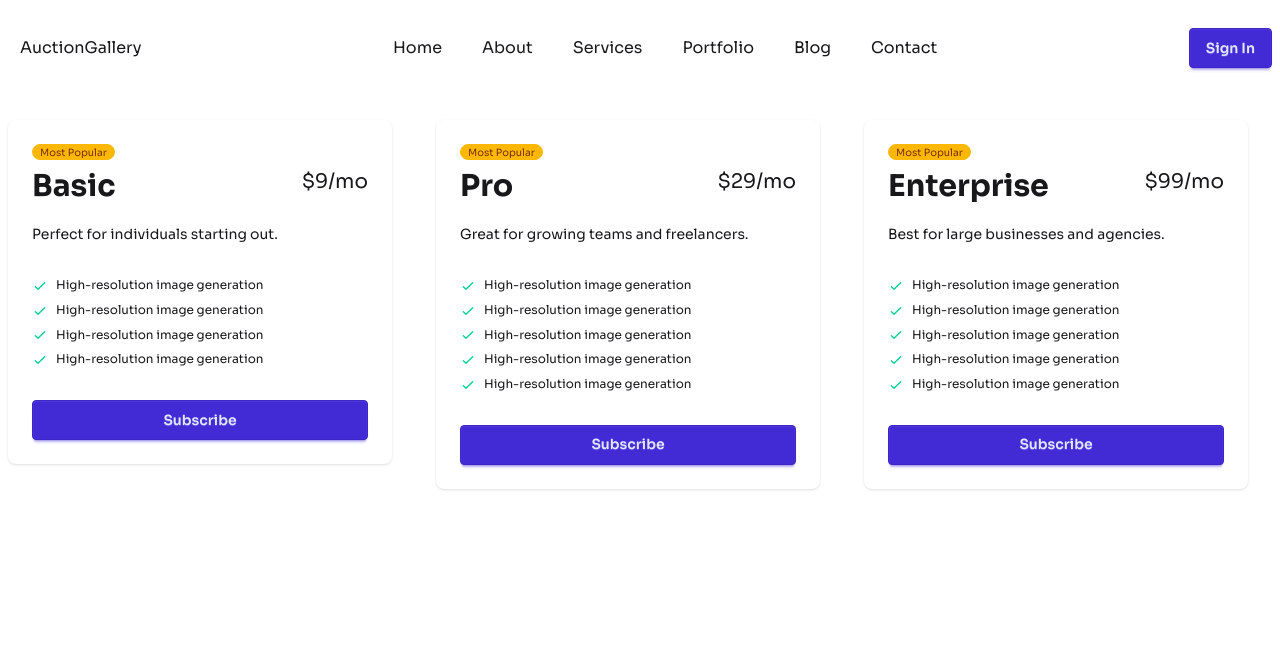
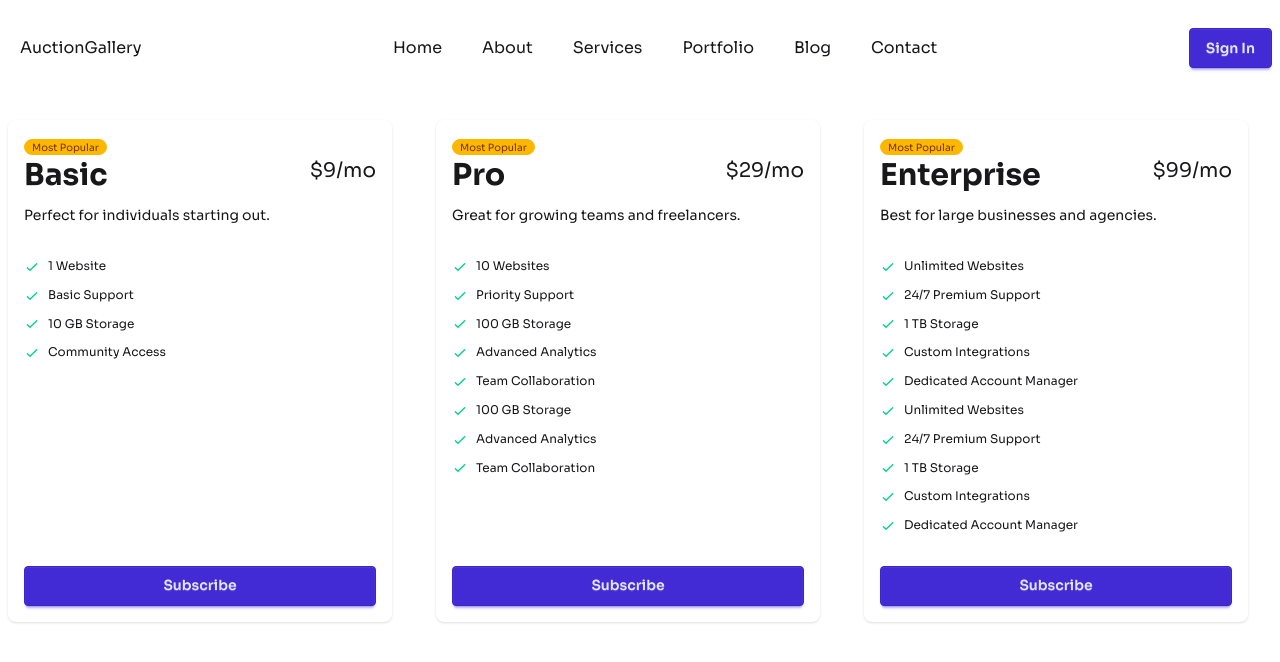
Before and after one commit to hasnaAbdullah/module-44-practice, a React (Vite) app: page / in a window 1280 px wide. Shown: the top 662 px of the page. Built offline with nearby package versions, Linux system fonts and the light colour scheme.

Commit message:
I have created card dynamically and learned api integration

```diff
--- a/V-05/PricingOptions/FeatureOption.jsx
+++ b/V-05/PricingOptions/FeatureOption.jsx
@@ -1,6 +1,6 @@
 import React from "react";
 
-function FeatureOption() {
+function FeatureOption({ feature }) {
   return (
     <li>
       <svg
@@ -17,7 +17,7 @@ function FeatureOption() {
           d="M5 13l4 4L19 7"
         />
       </svg>
-      <span>High-resolution image generation</span>
+      <span>{feature}</span>
     </li>
   );
 }
--- a/V-05/PricingOptions/PricingOption.jsx
+++ b/V-05/PricingOptions/PricingOption.jsx
@@ -5,25 +5,25 @@ function PricingOption({ priceOption }) {
   console.log(priceOption);
   const { name, price, description, features } = priceOption;
   return (
-    <div>
-      <div className="card max-w-96 bg-base-100 shadow-sm my-8">
-        <div className="card-body">
+    <div className="card max-w-96 bg-base-100 shadow-sm my-8 ">
+      <div className="card-body flex flex-col  p-4">
+        <div>
           <span className="badge badge-xs badge-warning">Most Popular</span>
           <div className="flex justify-between">
             <h2 className="text-3xl font-bold">{name}</h2>
             <span className="text-xl">{price}</span>
           </div>
+
           <p className="mt-3">{description}</p>
-          <ul className="mt-6 flex flex-col gap-2 text-xs">
-            {features.map((feature) => (
-              <FeatureOption feature={feature} key={Math.random()} />
-            ))}
-          </ul>
+        </div>
 
-          <div className="mt-6">
-            <button className="btn btn-primary btn-block">Subscribe</button>
-          </div>
-        </div>
+        <ul className="mt-6 flex-1 space-y-3 text-xs">
+          {features.map((feature) => (
+            <FeatureOption feature={feature} key={Math.random()} />
+          ))}
+        </ul>
+
+        <button className="btn btn-primary btn-block mt-6">Subscribe</button>
       </div>
     </div>
   );
--- a/package.json
+++ b/package.json
@@ -14,6 +14,7 @@
     "lucide-react": "^0.487.0",
     "react": "^19.0.0",
     "react-dom": "^19.0.0",
+    "recharts": "^2.15.2",
     "tailwindcss": "^4.1.3"
   },
   "devDependencies": {
--- a/public/prices.json
+++ b/public/prices.json
@@ -21,6 +21,9 @@
       "Priority Support",
       "100 GB Storage",
       "Advanced Analytics",
+      "Team Collaboration",
+      "100 GB Storage",
+      "Advanced Analytics",
       "Team Collaboration"
     ]
   },
@@ -34,6 +37,11 @@
       "24/7 Premium Support",
       "1 TB Storage",
       "Custom Integrations",
+      "Dedicated Account Manager",
+      "Unlimited Websites",
+      "24/7 Premium Support",
+      "1 TB Storage",
+      "Custom Integrations",
       "Dedicated Account Manager"
     ]
   }
```
Also changed, not shown: 1 other file (tests, documents, lock files or other folders).
